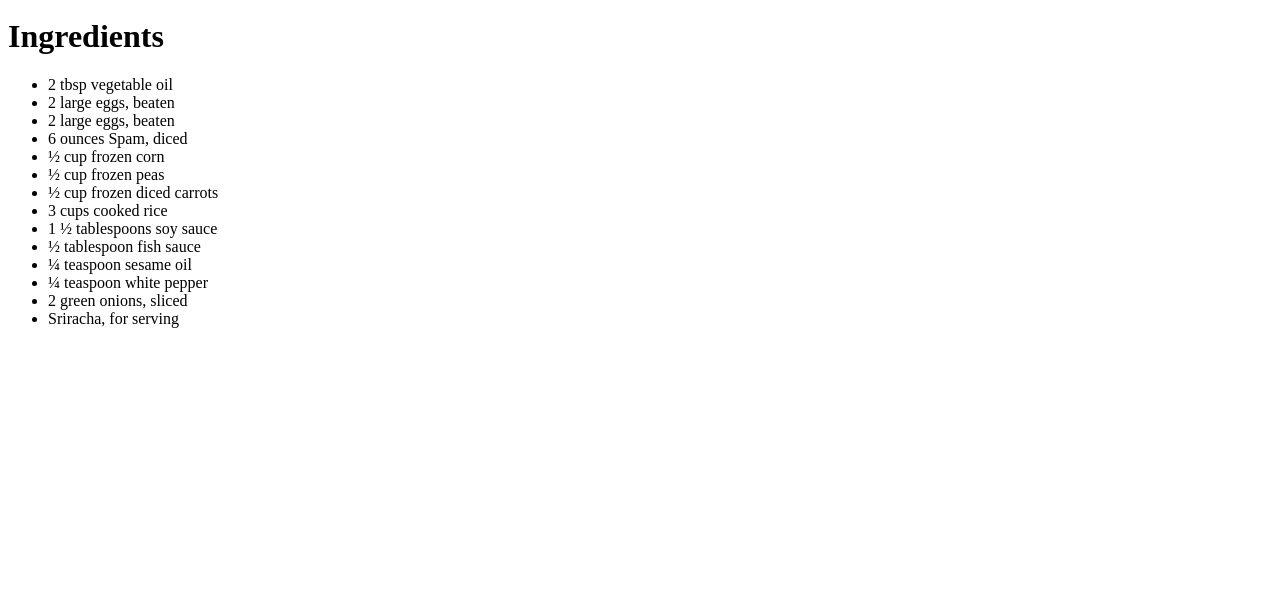
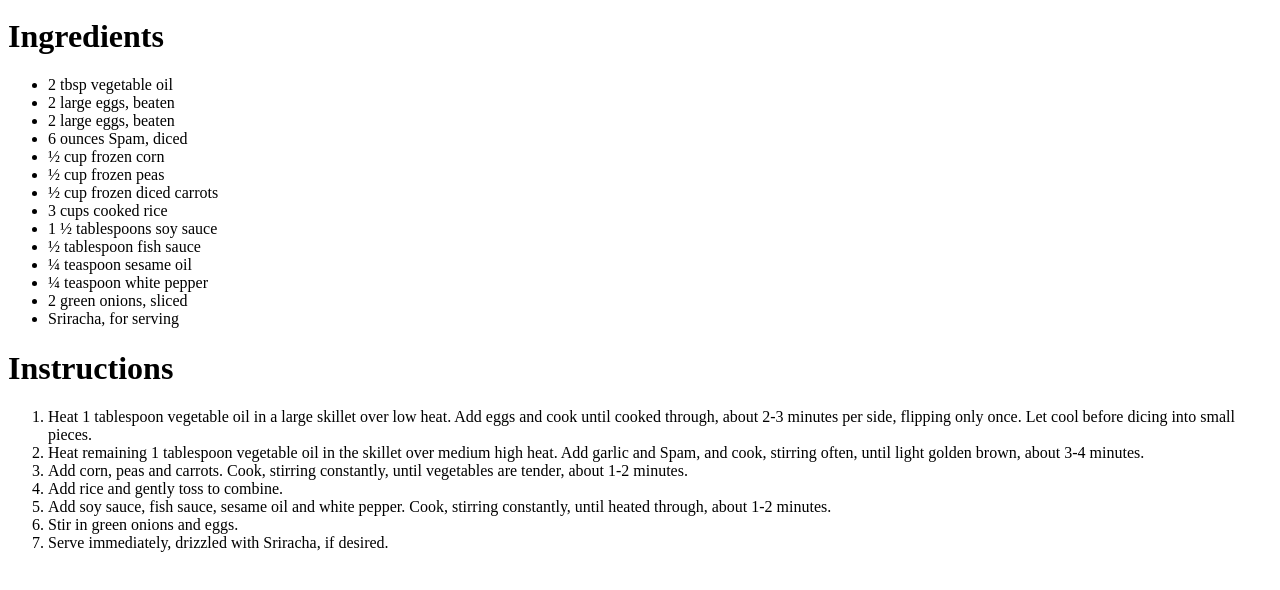
Before and after one commit to mikcheaela/odin_recipes, a plain HTML site: page recipes/FriedRice.html in a window 1280 px wide. Shown: the part 164-754 px from the top of the page. Drawn offline with Linux system fonts and the light colour scheme.

Commit message:
Complete Fried Rice recipe page
Added title, image, description of recipe, ingredients, and instructions to align with project directions.

```diff
--- a/recipes/FriedRice.html
+++ b/recipes/FriedRice.html
@@ -40,5 +40,24 @@
         </li>
     </ul>
 
+    <h1>Instructions</h1>
+
+    <ol>
+        <li>Heat 1 tablespoon vegetable oil in a large skillet over low heat. Add eggs and cook until cooked through, about 2-3 minutes per side, flipping only once. Let cool before dicing into small pieces.
+        </li>
+        <li>Heat remaining 1 tablespoon vegetable oil in the skillet over medium high heat. Add garlic and Spam, and cook, stirring often, until light golden brown, about 3-4 minutes.
+        </li>
+        <li>Add corn, peas and carrots. Cook, stirring constantly, until vegetables are tender, about 1-2 minutes.
+        </li>
+        <li>Add rice and gently toss to combine.
+        </li>
+        <li>Add soy sauce, fish sauce, sesame oil and white pepper. Cook, stirring constantly, until heated through, about 1-2 minutes.
+        </li>
+        <li>Stir in green onions and eggs.
+        </li>
+        <li>Serve immediately, drizzled with Sriracha, if desired.
+        </li>
+    </ol>
+
 </body>
 </html>
```
